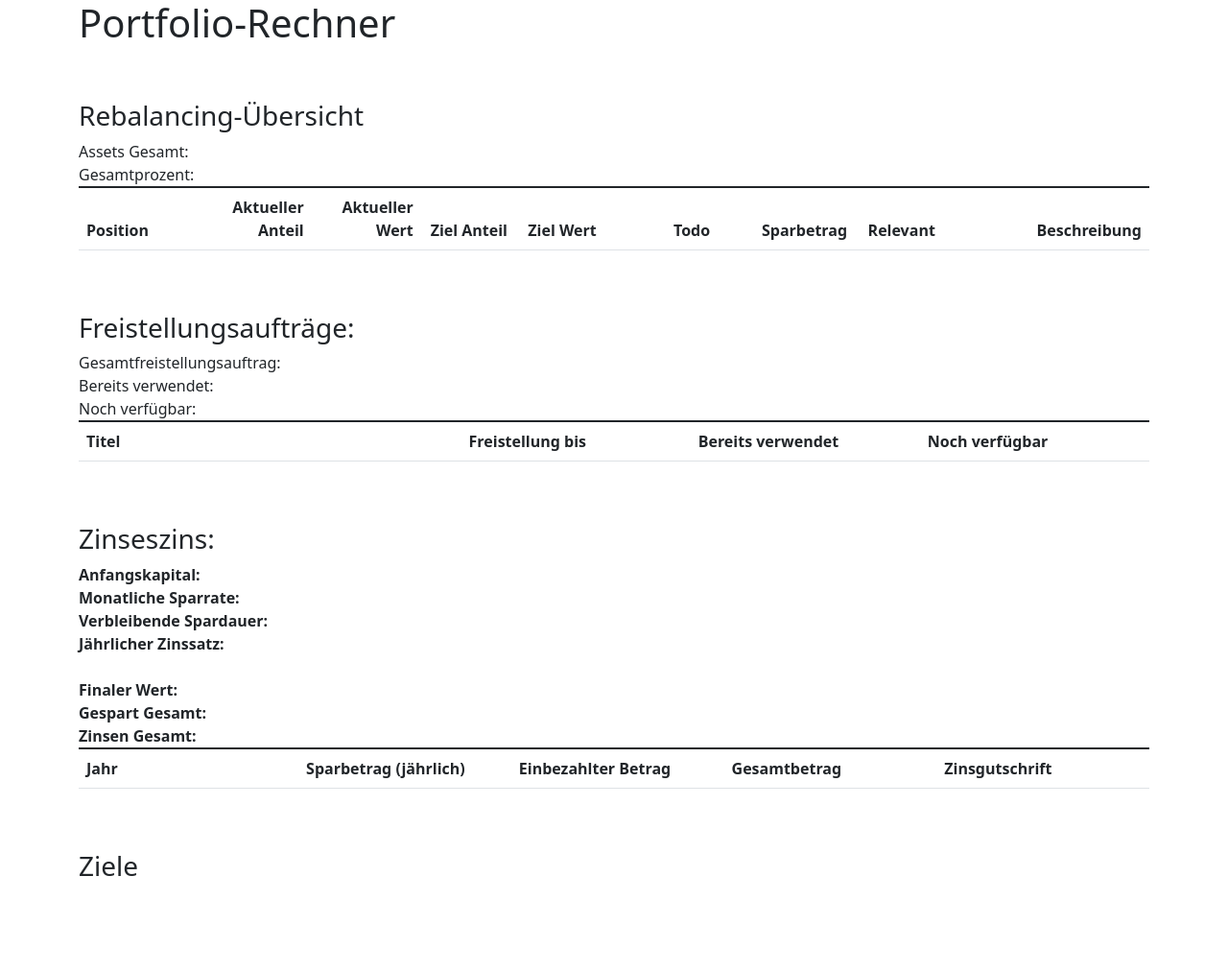
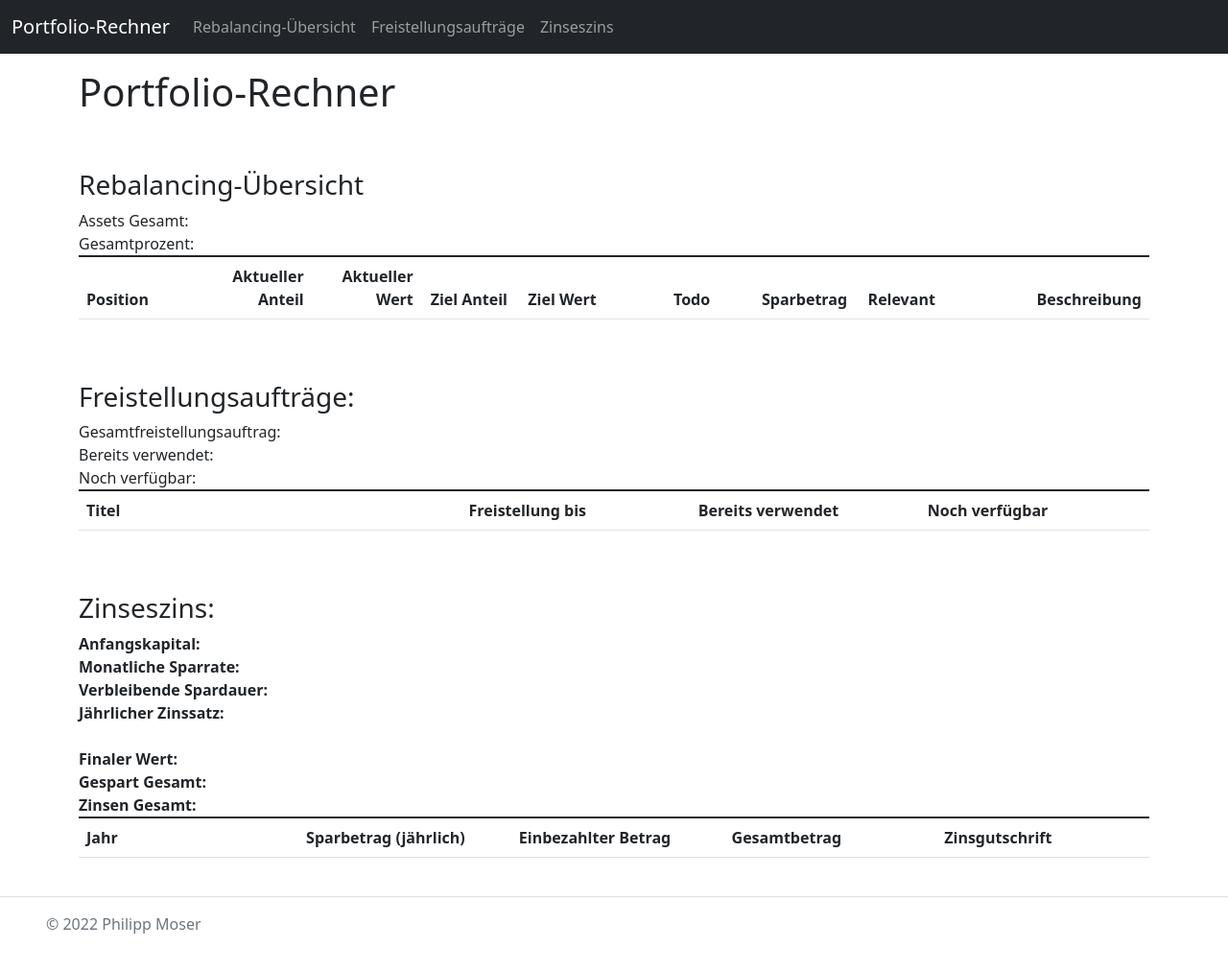
Before and after one commit to philipp-mos/Portfolio-Rechner, a plain HTML site: page index.html in a window 1280 px wide. Shown: the whole page at 96% size. Before the commit the page ends 927 px from the top, so only its background shows below. Drawn offline with nearby package versions, Linux system fonts and the light colour scheme; no server answers.

Commit message:
Implement Bootstrap Nav and Footer

```diff
--- a/index.html
+++ b/index.html
@@ -6,11 +6,34 @@
     <title>Portfolio-Rechner</title>
 
     <link href="https://cdn.jsdelivr.net/npm/bootstrap@5.1.3/dist/css/bootstrap.min.css" rel="stylesheet" integrity="sha384-1BmE4kWBq78iYhFldvKuhfTAU6auU8tT94WrHftjDbrCEXSU1oBoqyl2QvZ6jIW3" crossorigin="anonymous">
+    <script src="https://cdn.jsdelivr.net/npm/bootstrap@5.1.3/dist/js/bootstrap.bundle.min.js" integrity="sha384-ka7Sk0Gln4gmtz2MlQnikT1wXgYsOg+OMhuP+IlRH9sENBO0LRn5q+8nbTov4+1p" crossorigin="anonymous"></script>
 
-    <link href="static/styles.css?v=2" type="text/css" rel="stylesheet" />
+    <link href="static/styles.css?v=3" type="text/css" rel="stylesheet" />
     <script src="static/script.js?v=8" async></script>
   </head>
   <body>
+    <nav class="navbar navbar-expand-md navbar-dark fixed-top bg-dark">
+        <div class="container-fluid">
+            <a class="navbar-brand" href="#">Portfolio-Rechner</a>
+            <button class="navbar-toggler" type="button" data-bs-toggle="collapse" data-bs-target="#navbarCollapse" aria-controls="navbarCollapse" aria-expanded="false" aria-label="Toggle navigation">
+                <span class="navbar-toggler-icon"></span>
+            </button>
+            <div class="collapse navbar-collapse" id="navbarCollapse">
+                <ul class="navbar-nav me-auto mb-2 mb-md-0">
+                    <li class="nav-item">
+                        <a class="nav-link" href="#anchor-rebalancing">Rebalancing-Übersicht</a>
+                    </li>
+                    <li class="nav-item">
+                        <a class="nav-link" href="#anchor-exemptions">Freistellungsaufträge</a>
+                    </li>
+                    <li class="nav-item">
+                        <a class="nav-link" href="#anchor-compoundinterest">Zinseszins</a>
+                    </li>
+                </ul>
+            </div>
+        </div>
+    </nav>
+
     <main>
         <div class="container vstack gap-5">
             <div class="row">
@@ -18,7 +41,7 @@
                     <h1>Portfolio-Rechner</h1>
                 </div>
             </div>
-            <div class="row">
+            <div class="row" id="anchor-rebalancing">
                 <div class="col-12">
                     <h3>Rebalancing-Übersicht</h3>
                     <div>Assets Gesamt: <span id="portfoliototalassets"></span></div>
@@ -55,7 +78,7 @@
                 </div>
             </div>
 
-            <div class="row">
+            <div class="row" id="anchor-exemptions">
                 <div class="col-12">
                     <h3>Freistellungsaufträge:</h3>
                     <div>Gesamtfreistellungsauftrag: <span id="exemptionorder-totalamount"></span></div>
@@ -81,7 +104,7 @@
                 </div>
             </div>
 
-            <div class="row">
+            <div class="row" id="anchor-compoundinterest">
                 <div class="col-12">
                     <h3>Zinseszins:</h3>
                     <div><span class="font-bold">Anfangskapital:</span> <span id="interest-initialamount"></span></div>
@@ -114,12 +137,18 @@
                 </div>
             </div>
 
-            <div class="row">
-                <div class="col-12">
-                    <h3>Ziele</h3>
+            <!--
+                <div class="row" id="anchor-goals">
+                    <div class="col-12">
+                        <h3>Ziele</h3>
+                    </div>
                 </div>
-            </div>
+            -->
         </div>
     </main>
+
+    <footer class="d-flex flex-wrap justify-content-between align-items-center py-3 my-4 ps-5 border-top">
+        <span class="text-muted">© 2022 Philipp Moser</span>
+    </footer>
   </body>
 </html>
--- a/static/styles.css
+++ b/static/styles.css
@@ -1,3 +1,8 @@
+body {
+    min-height: 75rem;
+    padding-top: 4.5rem;
+}
+
 .text-left {
     text-align: left;
 }
```
